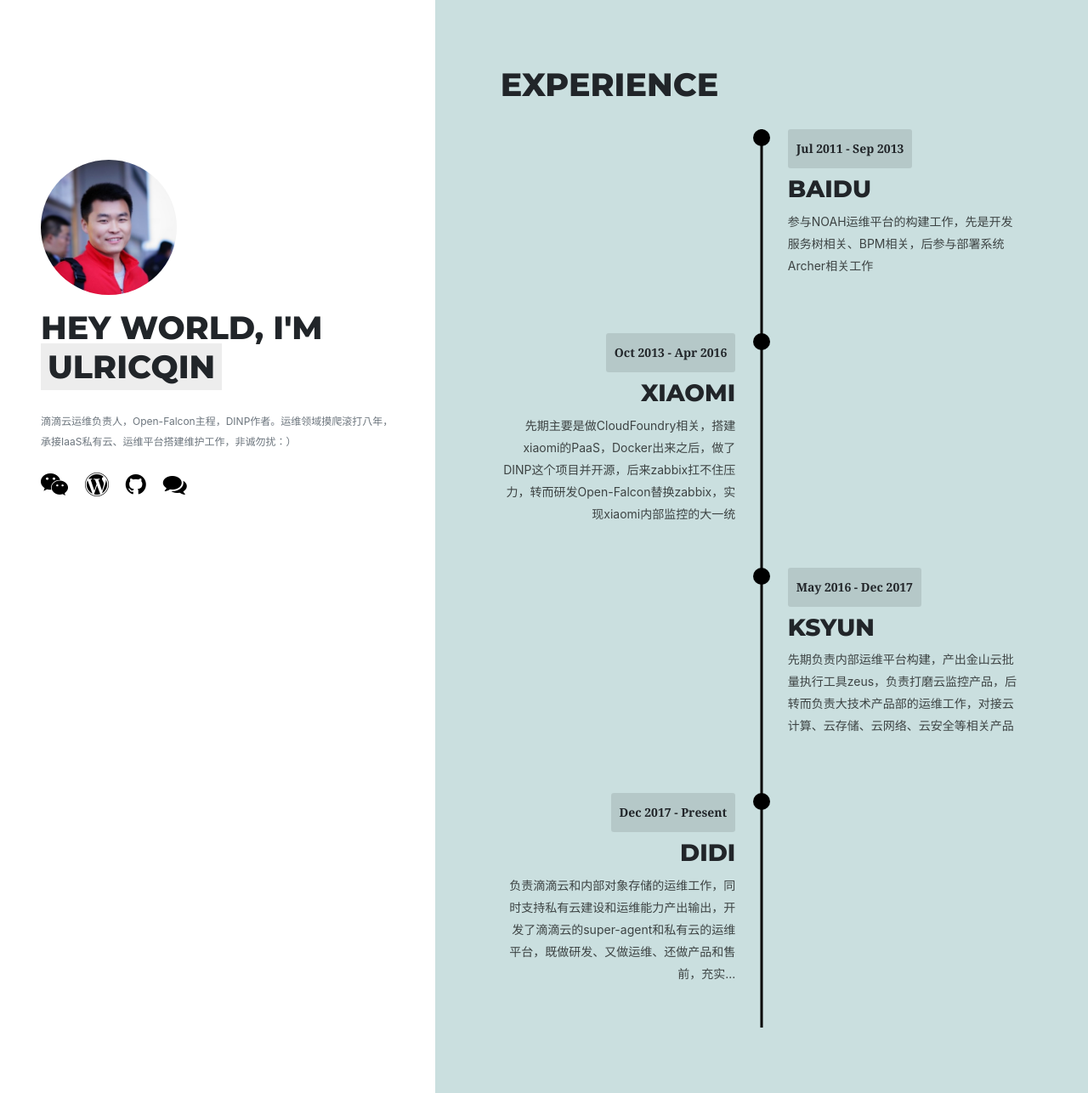
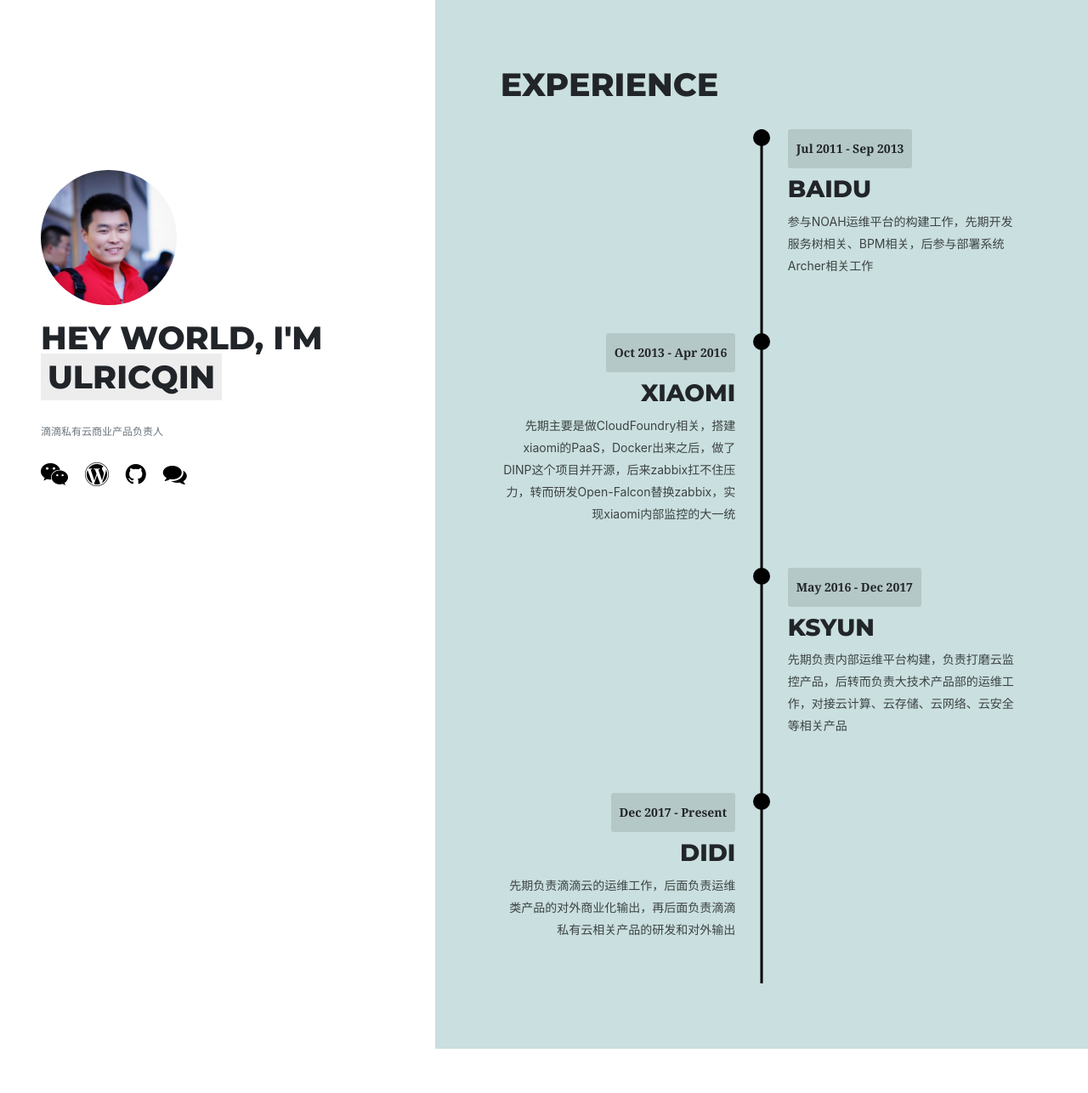
Before and after one commit to UlricQin/ulricqin.github.io, a plain HTML site: page index.html in a window 1280 px wide. Shown: the top 1286 px of the page at 85% size. After the commit the page ends 1234 px from the top, so only its background shows below. Drawn offline with Linux system fonts and the light colour scheme.

Commit message:
code refactor

```diff
--- a/index.html
+++ b/index.html
@@ -25,7 +25,9 @@
         <div class="main-info">
             <img src="img/me.png" class="rounded-circle mb-3" width="160px">
             <h1 class="heading">hey world, i&#39;m <span class="highlight">ulricqin</span></h1>
-            <p class="text-muted" style="font-size: 12px; line-height: 24px;">滴滴云运维负责人，Open-Falcon主程，DINP作者。运维领域摸爬滚打八年，承接IaaS私有云、运维平台搭建维护工作，非诚勿扰：）</p>
+            <p class="text-muted" style="font-size: 12px; line-height: 24px;">
+                滴滴私有云商业产品负责人
+            </p>
             <div class="social my-4">
                 <a target="_blank" href="img/wechat.png">
 		          <i class="fa fa-wechat"></i>
@@ -36,7 +38,7 @@
                 <a target="_blank" href="https://github.com/UlricQin">
 		          <i class="fa fa-github"></i>
 		        </a>
-                <a target="_blank" href="img/zsxq.png">
+                <a target="_blank" href="img/zsxq.jpeg">
 		          <i class="fa fa-comments"></i>
 		        </a>
             </div>
@@ -81,7 +83,7 @@
                     <div class="timeline-content  right ">
                         <span class="date">Jul 2011 - Sep 2013</span>
                         <h6 class="h3 my-2">Baidu</h6>
-                        <p>参与NOAH运维平台的构建工作，先是开发服务树相关、BPM相关，后参与部署系统Archer相关工作</p>
+                        <p>参与NOAH运维平台的构建工作，先期开发服务树相关、BPM相关，后参与部署系统Archer相关工作</p>
                     </div>
                 </div>
 
@@ -99,7 +101,7 @@
                     <div class="timeline-content  right ">
                         <span class="date">May 2016 - Dec 2017</span>
                         <h6 class="h3 my-2">Ksyun</h6>
-                        <p>先期负责内部运维平台构建，产出金山云批量执行工具zeus，负责打磨云监控产品，后转而负责大技术产品部的运维工作，对接云计算、云存储、云网络、云安全等相关产品</p>
+                        <p>先期负责内部运维平台构建，负责打磨云监控产品，后转而负责大技术产品部的运维工作，对接云计算、云存储、云网络、云安全等相关产品</p>
                     </div>
                 </div>
 
@@ -108,7 +110,7 @@
                     <div class="timeline-content left ">
                         <span class="date">Dec 2017 - Present</span>
                         <h6 class="h3 my-2">DiDi</h6>
-                        <p>负责滴滴云和内部对象存储的运维工作，同时支持私有云建设和运维能力产出输出，开发了滴滴云的super-agent和私有云的运维平台，既做研发、又做运维、还做产品和售前，充实...</p>
+                        <p>先期负责滴滴云的运维工作，后面负责运维类产品的对外商业化输出，再后面负责滴滴私有云相关产品的研发和对外输出</p>
                     </div>
                 </div>
 
```
Also changed, not shown: img/zsxq.jpeg (added), img/zsxq.png (deleted).
